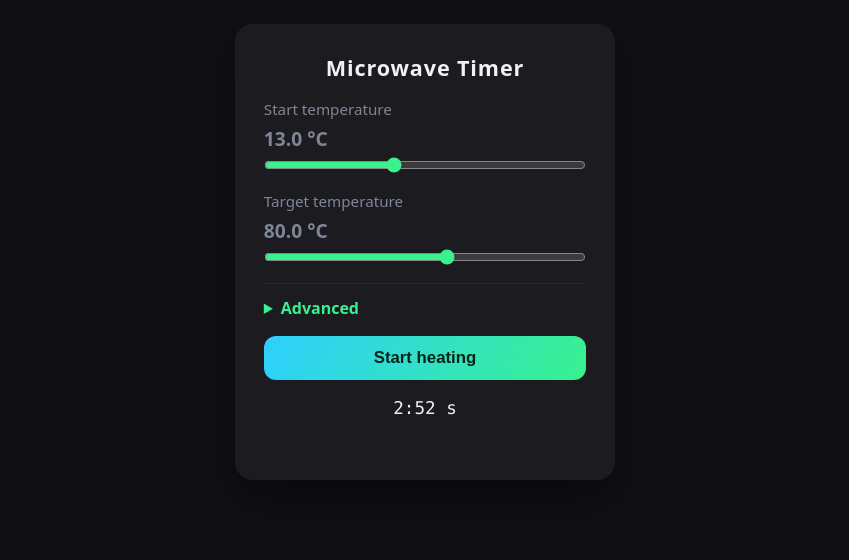
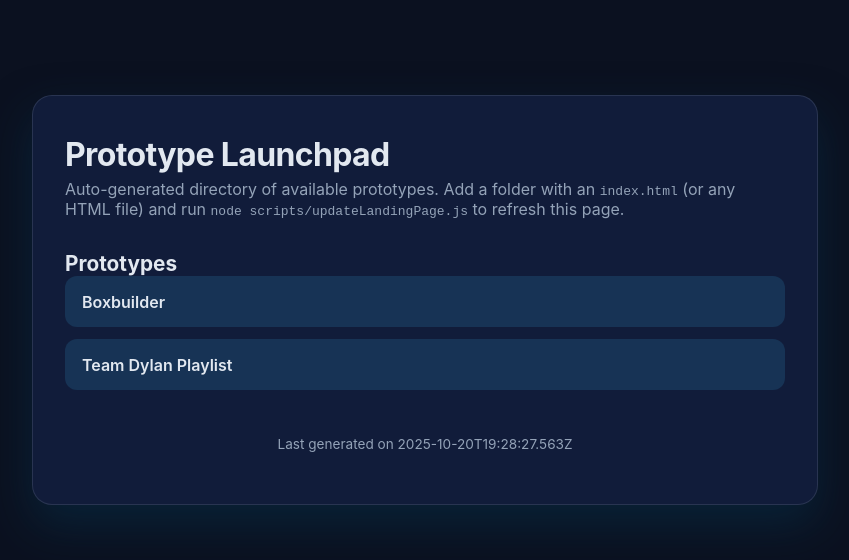
Before and after one commit to ThatRick/WebApps, a plain HTML site: page index.html in a window 1280 px wide. Shown: the part 148-708 px from the top of the page, without its empty margins (215-1064 px from the left). Drawn offline with Linux system fonts and the light colour scheme.

```diff
--- a/index.html
+++ b/index.html
@@ -1,205 +1,103 @@
 <!DOCTYPE html>
 <html lang="en">
 <head>
-<meta charset="UTF-8">
-<title>Microwave Timer</title>
+  <meta charset="utf-8">
   <meta name="viewport" content="width=device-width, initial-scale=1">
+  <title>Prototype Landing Page</title>
   <style>
     :root {
       color-scheme: dark;
-  font-family: system-ui, sans-serif;
-  --bg: #101014;
-  --panel: #1b1b20;
-  --accent: #39f18d;
-  --muted: #7f8696;
+      font-family: 'Inter', system-ui, -apple-system, BlinkMacSystemFont, 'Segoe UI', sans-serif;
+      --bg: #0b1120;
+      --card: #111c3a;
+      --text: #e2e8f0;
+      --muted: #94a3b8;
+      --accent: #38bdf8;
+      --accent-soft: rgba(56, 189, 248, 0.14);
+      --card-border: rgba(148, 163, 184, 0.18);
+      --shadow: rgba(8, 47, 73, 0.55);
     }
-* { box-sizing: border-box; margin: 0; padding: 0; }
-body { min-height: 100vh; display: grid; place-items: center; background: var(--bg); color: #f0f0f5; }
-main { width: min(380px, 92vw); background: var(--panel); padding: 1.8rem; border-radius: 18px; display: grid; gap: 1.1rem; box-shadow: 0 18px 40px rgba(0,0,0,0.4); }
-h1 { font-size: 1.35rem; font-weight: 600; text-align: center; letter-spacing: 0.04em; }
-label { display: grid; gap: .35rem; font-size: .95rem; color: var(--muted); }
-input { accent-color: var(--accent); }
-input[type=range] { width: 100%; }
-input[type=number] { width: 100%; padding: .55rem .7rem; border-radius: 10px; border: 1px solid #2d303d; background: #101119; color: inherit; }
-small { color: inherit; font-weight: 600; font-size: 1.2rem; }
-button { border: none; border-radius: 12px; padding: .75rem; font-size: 1.05rem; font-weight: 600; cursor: pointer; background: linear-gradient(120deg, #2ecfff, var(--accent)); color: #06241a; transition: transform .2s; }
-button:active { transform: scale(.98); }
-#progress { height: 54px; border-radius: 12px; overflow: hidden; display: none; background: #11131c; position: relative; cursor: pointer; }
-#progress > div { position: absolute; inset: 0; background: linear-gradient(120deg, #2ecfff, var(--accent)); transform-origin: left; transform: scaleX(0); transition: transform .15s linear; }
-#progress span { position: absolute; inset: 0; display: grid; place-items: center; font-variant-numeric: tabular-nums; }
-#info { text-align: center; font-family: "SFMono-Regular", ui-monospace, Menlo, monospace; font-size: 1.1rem; min-height: 1.1em; }
-#status { text-align: center; color: var(--muted); min-height: 1em; }
-details { border-top: 1px solid #252837; padding-top: .8rem; }
-summary { cursor: pointer; color: var(--accent); font-weight: 600; }
-body.flash { animation: flash .6s alternate infinite; }
-@keyframes flash { from { background: var(--bg); } to { background: #063; } }
+    body {
+      margin: 0;
+      min-height: 100vh;
+      display: grid;
+      place-items: center;
+      padding: 3rem 1.5rem;
+      background: var(--bg);
+      color: var(--text);
+    }
+    main {
+      width: min(720px, 100%);
+      background: var(--card);
+      border-radius: 20px;
+      padding: 2.4rem 2rem;
+      box-shadow: 0 20px 45px var(--shadow);
+      border: 1px solid var(--card-border);
+      display: grid;
+      gap: 2rem;
+    }
+    header h1 {
+      margin: 0;
+      font-size: 2rem;
+      font-weight: 700;
+      letter-spacing: -0.02em;
+    }
+    header p {
+      margin: 0.35rem 0 0;
+      color: var(--muted);
+    }
+    ul {
+      list-style: none;
+      padding: 0;
+      margin: 0;
+      display: grid;
+      gap: 0.75rem;
+    }
+    li {
+      background: var(--accent-soft);
+      border-radius: 12px;
+      padding: 0.9rem 1rem;
+      border: 1px solid transparent;
+      transition: transform 0.2s ease, box-shadow 0.2s ease, border-color 0.2s ease;
+    }
+    li:hover {
+      transform: translateY(-2px);
+      box-shadow: 0 12px 28px rgba(37, 99, 235, 0.24);
+      border-color: var(--accent);
+    }
+    a {
+      color: inherit;
+      font-weight: 600;
+      text-decoration: none;
+    }
+    a:focus-visible {
+      outline: 2px solid var(--accent);
+      outline-offset: 4px;
+      border-radius: 8px;
+    }
+    footer {
+      font-size: 0.85rem;
+      color: var(--muted);
+      text-align: center;
+    }
   </style>
 </head>
 <body>
   <main>
-  <h1>Microwave Timer</h1>
-  <label>Start temperature <small id="startDisplay"></small>
-    <input id="start" type="range" min="5" max="25" step="0.1" value="13">
-  </label>
-  <label>Target temperature <small id="targetDisplay"></small>
-    <input id="target" type="range" min="60" max="95" step="0.5" value="80">
-  </label>
-  <details>
-    <summary>Advanced</summary>
-    <label>Water mass (g)
-      <input id="water" type="number" value="300" min="1" step="1">
-    </label>
-    <label>Mug mass (g)
-      <input id="mug" type="number" value="250" min="0" step="1">
-    </label>
-    <label>Microwave power (W)
-      <input id="power" type="number" value="600" min="0" step="10">
-    </label>
-    <label>Heat loss hA (W/°C)
-      <input id="loss" type="number" value="1" min="0" step="0.1">
-    </label>
-    <label>Room temperature (°C)
-      <input id="ambient" type="number" value="22" step="0.1">
-    </label>
-  </details>
-  <button id="startBtn" type="button">Start heating</button>
-  <div id="progress"><div></div><span id="tempLabel"></span></div>
-  <div id="info"></div>
-  <div id="status"></div>
+    <header>
+      <h1>Prototype Launchpad</h1>
+      <p>Auto-generated directory of available prototypes. Add a folder with an <code>index.html</code> (or any HTML file) and run <code>node scripts/updateLandingPage.js</code> to refresh this page.</p>
+    </header>
+    <section aria-labelledby="prototype-list">
+      <h2 id="prototype-list" style="font-size:1.3rem; margin:0;">Prototypes</h2>
+      <ul>
+        <li><a href="boxbuilder/">Boxbuilder</a></li>
+        <li><a href="teamDylan/playlist.html">Team Dylan Playlist</a></li>
+      </ul>
+    </section>
+    <footer>
+      <p>Last generated on 2025-10-20T19:28:27.563Z</p>
+    </footer>
   </main>
-<script>
-const $ = id => document.getElementById(id);
-const displays = { start: $('startDisplay'), target: $('targetDisplay') };
-const inputs = {
-  start: $('start'),
-  target: $('target'),
-  water: $('water'),
-  mug: $('mug'),
-  power: $('power'),
-  loss: $('loss'),
-  ambient: $('ambient')
-};
-const progress = $('progress');
-const progressFill = progress.firstElementChild;
-const tempLabel = $('tempLabel');
-const info = $('info');
-const status = $('status');
-const button = $('startBtn');
-const heatCapacity = { water: 4186, ceramic: 880 };
-let raf = null;
-let sim = null;
-
-function clamp(v, min, max) { return Math.min(max, Math.max(min, v)); }
-function displayRanges() {
-  displays.start.textContent = Number(inputs.start.value).toFixed(1) + ' °C';
-  displays.target.textContent = Number(inputs.target.value).toFixed(1) + ' °C';
-}
-function read(id, fallback = 0) {
-  const value = Number.parseFloat(inputs[id].value);
-  return Number.isFinite(value) ? value : fallback;
-}
-function estimate(p, current) {
-  if (current >= p.target) return 0;
-  const P = Math.max(0, p.power);
-  const hA = Math.max(0, p.loss);
-  if (!P) return Infinity;
-  if (!hA) return (p.capacity * (p.target - current)) / P;
-  const numerator = P - hA * (current - p.ambient);
-  const denominator = P - hA * (p.target - p.ambient);
-  if (numerator <= 0 || denominator <= 0) return Infinity;
-  return (p.capacity / hA) * Math.log(numerator / denominator);
-}
-function formatTime(seconds) {
-  if (!Number.isFinite(seconds)) return '∞';
-  const s = Math.max(0, Math.round(seconds));
-  const m = Math.floor(s / 60);
-  const rest = String(s % 60).padStart(2, '0');
-  return m ? `${m}:${rest}` : String(s % 60);
-}
-function gatherParams() {
-  const start = read('start');
-  const target = read('target');
-  const water = clamp(read('water', 300) / 1000, 0, 10);
-  const mug = clamp(read('mug', 0) / 1000, 0, 10);
-  const power = clamp(read('power', 600), 0, 2000);
-  const loss = clamp(read('loss', 1), 0, 100);
-  const ambient = read('ambient', 22);
-  const capacity = water * heatCapacity.water + mug * heatCapacity.ceramic;
-  return capacity > 0 ? { start, target, power, loss, ambient, capacity } : null;
-}
-function idle() {
-  cancelAnimationFrame(raf);
-  raf = null;
-  sim = null;
-  document.body.classList.remove('flash');
-  button.textContent = 'Start heating';
-  button.disabled = false;
-  progress.style.display = 'none';
-  info.textContent = '';
-  status.textContent = '';
-  displayRanges();
-  const params = gatherParams();
-  if (!params) { info.textContent = 'Invalid inputs'; return; }
-  if (params.start >= params.target) { info.textContent = 'Start ≥ target'; return; }
-  info.textContent = formatTime(estimate(params, params.start)) + ' s';
-}
-function tick(now) {
-  if (!sim) return;
-  if (!sim.time) sim.time = now;
-  const dt = Math.min(0.3, (now - sim.time) / 1000);
-  sim.time = now;
-  const hA = Math.max(0, sim.params.loss);
-  const powerIn = sim.heating ? sim.params.power : 0;
-  const net = powerIn - hA * (sim.temperature - sim.params.ambient);
-  sim.temperature += (net / sim.params.capacity) * dt;
-  const span = sim.params.target - sim.params.start;
-  const progressRatio = span > 0 ? clamp((sim.temperature - sim.params.start) / span, 0, 1) : 0;
-  progressFill.style.transform = `scaleX(${progressRatio})`;
-  tempLabel.textContent = sim.temperature.toFixed(1) + ' °C';
-  info.textContent = formatTime(estimate(sim.params, sim.temperature)) + ' s';
-  if (sim.temperature >= sim.params.target - 0.05) {
-    finish();
-    return;
-  }
-  raf = requestAnimationFrame(tick);
-}
-function start() {
-  const params = gatherParams();
-  if (!params) { info.textContent = 'Invalid inputs'; return; }
-  if (params.start >= params.target) { info.textContent = 'Start ≥ target'; return; }
-  sim = { params, temperature: params.start, heating: true, time: 0 };
-  button.disabled = true;
-  progress.style.display = 'block';
-  status.textContent = 'Heating…';
-  progressFill.style.transform = 'scaleX(0)';
-  tempLabel.textContent = params.start.toFixed(1) + ' °C';
-  raf = requestAnimationFrame(tick);
-}
-function finish() {
-  cancelAnimationFrame(raf);
-  raf = null;
-  status.textContent = 'Finished';
-  info.textContent = '0 s';
-  document.body.classList.add('flash');
-  setTimeout(() => document.body.classList.remove('flash'), 3000);
-  button.disabled = false;
-  button.textContent = 'Restart';
-}
-button.addEventListener('click', () => {
-  document.body.classList.remove('flash');
-  if (sim) { idle(); } else { start(); }
-});
-progress.addEventListener('click', () => {
-  if (!sim) return;
-  sim.heating = !sim.heating;
-  status.textContent = sim.heating ? 'Heating…' : 'Paused';
-  if (sim.heating && !raf) raf = requestAnimationFrame(tick);
-});
-Object.values(inputs).forEach(input => {
-  input.addEventListener('input', () => sim ? null : idle());
-  input.addEventListener('change', () => sim ? null : idle());
-});
-idle();
-</script>
 </body>
 </html>
```
Also changed, not shown: scripts/updateLandingPage.js (added, +186 -0 lines), .github/workflows/deploy.yml (added), README.md. Lines whose indentation alone changed are shown as unchanged.
